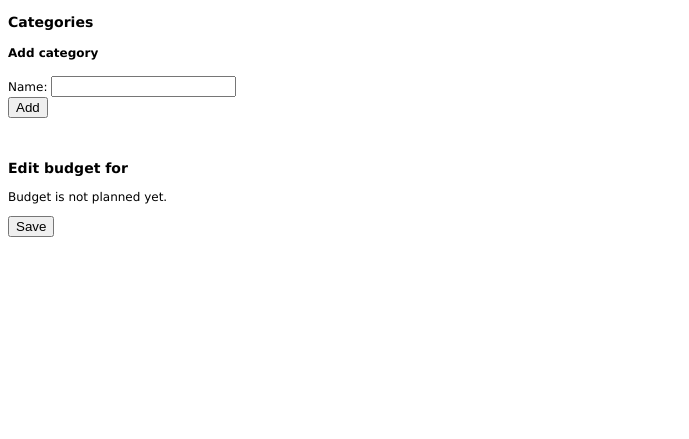
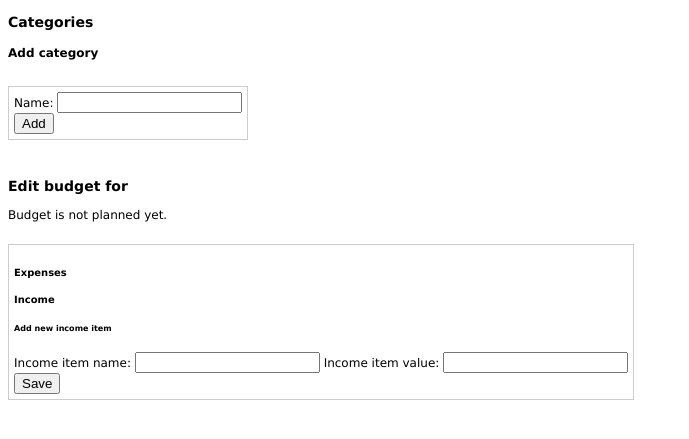
Before and after one commit to nicolasalt/pft, a Python web app: template templates/edit_budget.html in a window 1280 px wide. Shown: the part 22-461 px from the top of the page, without its empty margins (0-689 px from the left). Run offline with Jinja, Linux system fonts and the light colour scheme; the template is opened without the code that fills it, so the values that code supplies are empty; some libraries are stand-ins or nearby versions.

Commit message:
Added income.

```diff
--- a/css/common.css
+++ b/css/common.css
@@ -2,3 +2,10 @@ body {
   font-family: Verdana, Helvetica, sans-serif;
   font-size: 12px;
 }
+
+form {
+  border: 1px solid #ccc;
+  padding: 5px;
+  display: inline-block;
+  margin: 10px 0;
+}
--- a/datastore/models.py
+++ b/datastore/models.py
@@ -33,7 +33,7 @@ class Category(ndb.Model):
 
 class ExpenseItem(ndb.Model):
   category_id = ndb.IntegerProperty(required=True)
-  planned_value = ndb.FloatProperty(default=0.0)
+  planned_value = ndb.FloatProperty()
 
 
 class IncomeItem(ndb.Model):
--- a/templates/edit_budget.html
+++ b/templates/edit_budget.html
@@ -22,21 +22,43 @@
 
   <h3>Edit budget for {{ budget_name }}</h3>
 
-  <p>
-    {% if not budget %}
+  {% if not budget %}
+    <p>
       Budget is not planned yet.
-    {% endif %}
-  </p>
+    </p>
+  {% endif %}
 
   <form action="/do/edit_budget" method="post">
     <input type="hidden" name="budget_date" value="{{ budget_date }}"/>
+    <h5>Expenses</h5>
     {% for category in categories %}
       <label>
         {{ category.name|escape }}
-        <input name="category_{{ category.key.id() }}" value="{{ category.planned_expense }}" placeholder="Auto" />
+        <input name="category_{{ category.key.id() }}" value="{{ category.planned_value }}" placeholder="Auto" />
       </label>
       <br>
     {% endfor %}
+    <h5>Income</h5>
+    {% for income_item in budget.income %}
+      <label>
+        Income item name:
+        <input name="incomeitem_name_{{ loop.index0 }}" value="{{ income_item.name }}" />
+      </label>
+      <label>
+        Income item value:
+        <input name="incomeitem_value_{{ loop.index0 }}" value="{{ income_item.planned_value }}" />
+      </label>
+      <br>
+    {% endfor %}
+    <h6>Add new income item</h6>
+    <label>
+      Income item name:
+      <input name="new_incomeitem_name" />
+    </label>
+    <label>
+      Income item value:
+      <input name="new_incomeitem_value" />
+    </label>
     <div><input type="submit" value="Save" /></div>
   </form>
 
--- a/view_handlers.py
+++ b/view_handlers.py
@@ -54,7 +54,7 @@ class EditBudgetPage(webapp2.RequestHandler):
 
       for category in categories:
         if category.key.id() in cat_id_to_planned_expense:
-          category.planned_expense = cat_id_to_planned_expense[
+          category.planned_value = cat_id_to_planned_expense[
                category.key.id()]
 
     template_values = {
```
Also changed, not shown: action_handlers.py (+7 -0 lines).
